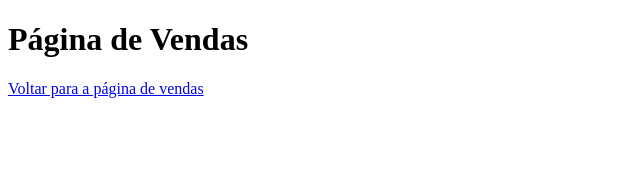
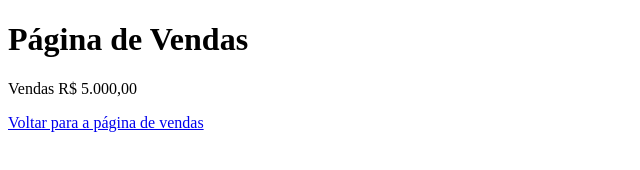
Before and after one commit to Evooketv/aulagithub, a plain HTML site: page Vendas.html in a window 1280 px wide. Shown: the whole page, without its empty margins (0-640 px from the left). Drawn offline with Linux system fonts and the light colour scheme.

Commit message:
Acrescentado o valor das vendas

```diff
--- a/Vendas.html
+++ b/Vendas.html
@@ -7,6 +7,7 @@
 </head>
 <body>
     <h1>Página de Vendas</h1>
+    <p>Vendas R$ 5.000,00</p>
     <a href="index.html">Voltar para a página de vendas</a>
 </body>
 </html>
```
